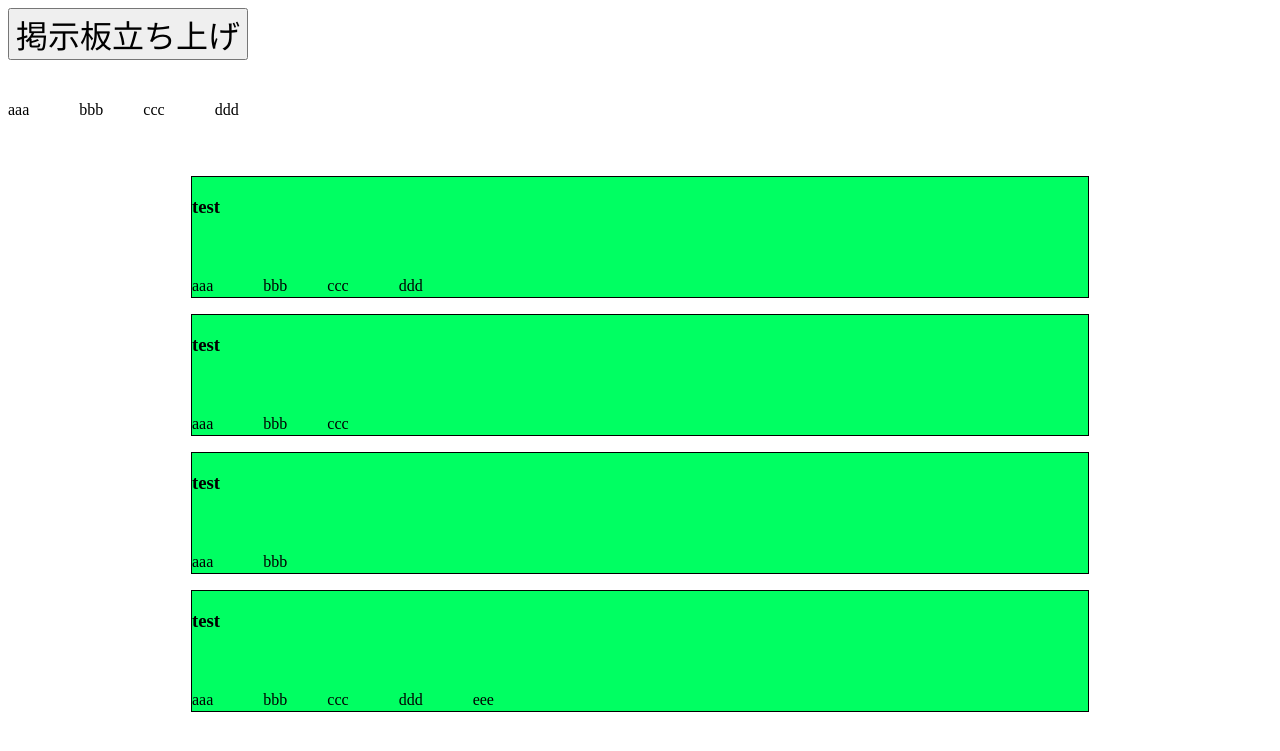
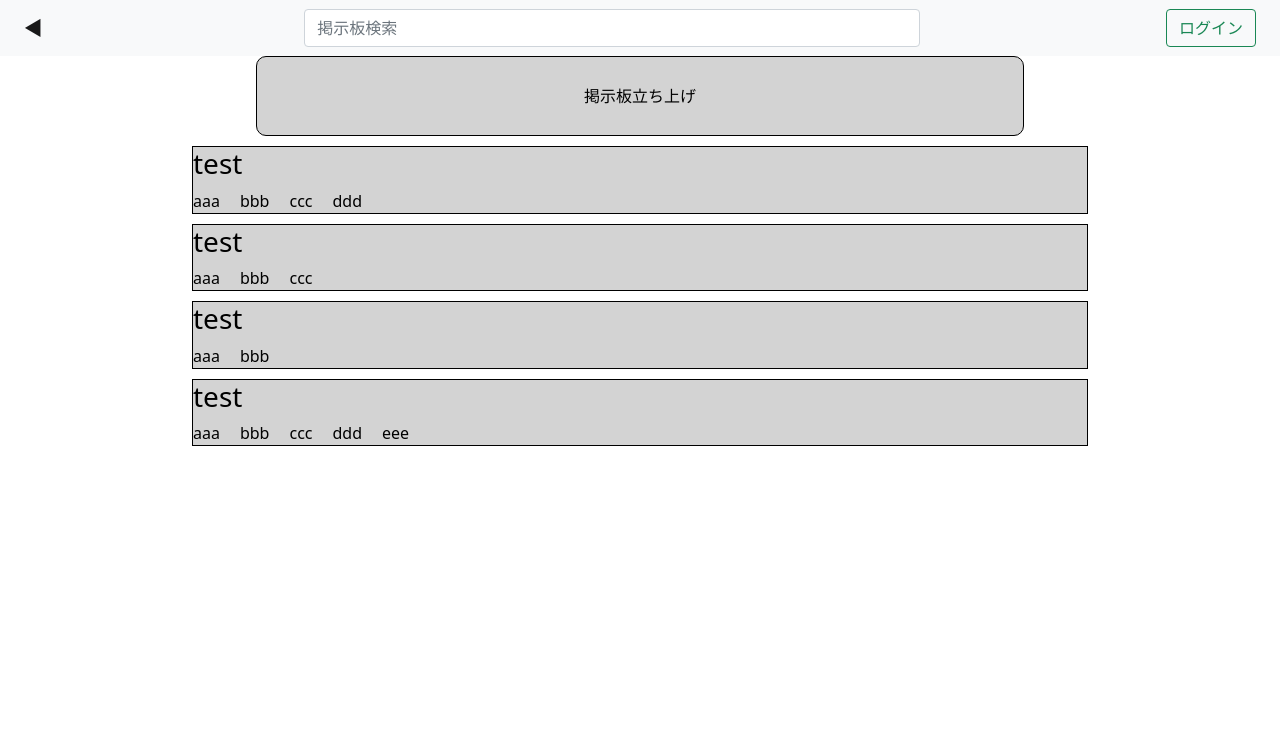
Before and after one commit to ASO2101166/Strategy-Desk, a PHP site: page /frontend/Home.php in a window 1280 px wide. Shown: the top 751 px of the page. Run offline with PHP 8.4, Linux system fonts and the light colour scheme.

Commit message:
Home.php

```diff
--- a/04_ソースコード/frontend/BoardLaunch.php
+++ b/04_ソースコード/frontend/BoardLaunch.php
@@ -10,10 +10,6 @@
         <link rel="stylesheet" href="../static/css/BoardLaunch.css">
     </head>
     <body>
-        <!-- ヘッダー読み込み -->
-        <?php include("Headline.php")?>
-        <!-- --------------- -->
-        <div class="container-fluid">
         <div class="main">
             <h2 class="midashi">掲示板立ち上げ</h2>
             <form action="../backend/BoardCreation.php" method="post">
@@ -51,7 +47,6 @@
                 </div>
             </form>
         </div>
-        </div>
         <script src="../static/js/BoardLaunch.js"></script>
     </body>
 </html>
--- a/04_ソースコード/frontend/Home.php
+++ b/04_ソースコード/frontend/Home.php
@@ -4,6 +4,7 @@
     <meta charset="UTF-8">
     <title></title>
     <meta name="viewport" content="width=device-width, initial-scale=1">
+    <link rel="stylesheet" href="https://cdn.jsdelivr.net/npm/bootstrap@5.2.3/dist/css/bootstrap.min.css" integrity="sha384-rbsA2VBKQhggwzxH7pPCaAqO46MgnOM80zW1RWuH61DGLwZJEdK2Kadq2F9CUG65" crossorigin="anonymous">
     <link rel="stylesheet" href="https://cdn.jsdelivr.net/npm/bootstrap-icons@1.10.2/font/bootstrap-icons.css">
     <meta name="description" content="ここにサイト説明を入れます">
     <link rel="stylesheet" href="">
@@ -11,22 +12,24 @@
     </head>
 
     <body>
-        <button class="creation"  type="button">掲示板立ち上げ</button>
-        <div class="">
+        <!-- ヘッダー読み込み -->
+        <?php include("Headline.php")?>
+        <!-- --------------- -->
+        <div class="container-fluid">
+            <button id="creation" type="button">
+                <div>掲示板立ち上げ</div>
+            </button>
+            <!-- 掲示板立ち上げ画面表示 -->
+            <div id="launch_background" hidden="true"></div>
+            <div id="add_launch_area" hidden="true">
+                <?php include("BoardLaunch.php")?>
             </div>
-<div class="main">
-    <div class="parent">
-                            <div class="child">aaa</div>
-                            <div calss="child">bbb</div>
-                            <div class="child">ccc</div>
-                            <div class="child">ddd</div>
-                        </div>
-
-            <div class="container">
+            <!-- --------------------- -->
+            <br>
             <main>
-
-                    <p></p>
-                    <div class="test" id="test">
+                <div class="test">
+                    <form action="" method="post">
+                        <button class="board_form_button" type="submit">
                             <h3>test</h3>
                             <div class="parent">
                                 <div class="child">aaa</div>
@@ -34,45 +37,52 @@
                                 <div class="child">ccc</div>
                                 <div class="child">ddd</div>
                             </div>
+                        </button>
+                    </form>
                 </div>
-                    <p></p>
-
-                    <div class="test" id="test2">
+                <br>
+                <div class="test">
+                    <form action="" method="post">
+                        <button class="board_form_button" type="submit">
                             <h3>test</h3>
-                        <div class="parent2">
-                            <div class="child2">aaa</div>
-                            <div calss="child2">bbb</div>
-                            <div class="child2">ccc</div>
+                            <div class="parent">
+                                <div class="child">aaa</div>
+                                <div calss="child">bbb</div>
+                                <div class="child">ccc</div>
                             </div>
+                        </button>
+                    </form>
+                </div>
+                <br>
+                <div class="test">
+                    <form action="" method="post">
+                        <button class="board_form_button" type="submit">
+                            <h3>test</h3>
+                            <div class="parent">
+                                <div class="child">aaa</div>
+                                <div calss="child">bbb</div>
+                            </div>
+                        </button>
+                    </form>
+                </div>
+                <br>
+                <div class="test">
+                    <form action="" method="post">
+                        <button class="board_form_button" type="submit">
+                            <h3>test</h3>
+                            <div class="parent">
+                                <div class="child">aaa</div>
+                                <div calss="child">bbb</div>
+                                <div class="child">ccc</div>
+                                <div class="child">ddd</div>
+                                <div class="child">eee</div>
+                            </div>
+                        </button>
+                    </form>
+                </div>
+            </main>
         </div>
 
-                    <p></p>
-
-                    <div class="test" id="test3">
-                        <h3>test</h3>
-                        <div class="parent3">
-                            <div class="child3">aaa</div>
-                            <div calss="child3">bbb</div>
-                        </div>
-                    </div>
-
-                    <p></p>
-
-                    <div class="test" id="test4">
-                        <h3>test</h3>
-                        <div class="parent4">
-                            <div class="child4">aaa</div>
-                            <div calss="child4">bbb</div>
-                            <div class="child4">ccc</div>
-                            <div class="child4">ddd</div>
-                            <div class="child4">eee</div>
-                        </div>
-                    </div>
-
-                </main>
-           </div>
-</div>
-
-        <script src=""></script>
+        <script src="../static/js/Home.js"></script>
     </body>
 </html>
--- a/04_ソースコード/static/css/BoardLaunch.css
+++ b/04_ソースコード/static/css/BoardLaunch.css
@@ -7,7 +7,7 @@ button{
     appearance: none;
 }
 .main {
-    width:60%;
+    width:70vw;
     margin-top:5%;
     margin-left: auto;
     margin-right: auto;
@@ -16,6 +16,7 @@ button{
     padding-bottom: 2vh;
     border-radius: 10px;
     background-color: lightgray;
+    border: 1px solid #000;
 }
 .midashi {
     padding-top: 10px;
--- a/04_ソースコード/static/css/Home.css
+++ b/04_ソースコード/static/css/Home.css
@@ -1,99 +1,68 @@
-
+button{
+    background-color: transparent;
+    border: none;
+    cursor: pointer;
+    outline: none;
+    padding: 0;
+    appearance: none;
+}
+br {
+    display: block;
+    content: "";
+    margin: 10px 0;
+}
+#creation {
+    display: flex;
+    align-items: center;
+    justify-content: center;
+    background-color: lightgray;
+    margin-left: auto;
+    margin-right: auto;
+    height: 10vh;
+    width: 60vw;
+    border: 1px solid #000;
+    border-radius: 10px;
+}
+#add_launch_area {
+    position: fixed;
+    left: calc(50% - 70vw/2);
+}
+#launch_background {
+    position: absolute;
+    top: 0;
+    right: 0;
+    bottom: 0;
+    left: 0;
+    width: 100vw;
+    min-height: 100vh;
+    background-color: rgba(0,0,0,0.74);
+}
 .test {
     width: 70vw;
-    height: 15vh;
+    /* height: 15vh; */
+    text-align: left;
     margin-left:auto;margin-right:auto;
-    background-color: rgb(0, 255, 98);
+    background-color: lightgrey;
     border: 1px solid #000;
 }
 
-
+.board_form_button{
+    width: 100%;
+    text-align: left;
+}
 .child {
     /* float: left; */
-    margin-right: 10px;
+    /* margin-right: 10px; */
     /* padding-right: 10px; */
 }
 
 .parent {
     text-align: center;
-    line-height: 100px;
-    width: 100px;
-    height: 100px;
+    /* line-height: 100px; */
+    /* width: 100px; */
+    /* height: 100px; */
     display: flex;
+    flex-wrap: wrap;
     gap: 20px;
-    gap: 40px 40px;
+    /* gap: 40px 40px; */
 }
-
-.test2 {
-    width: 70vw;
-    height: 15vh;
-    margin-left:auto;margin-right:auto;
-    background-color: rgb(0, 255, 98);
-}
-
-.child2 {
-    /* float: left; */
-    margin-right: 10px;
-    /* padding-right: 10px; */
-}
-
-.parent2 {
-    text-align: center;
-    line-height: 100px;
-    width: 100px;
-    height: 100px;
-    display: flex;
-    gap: 20px;
-    gap: 40px 40px;
-}
-
-.test3 {
-    width: 70vw;
-    height: 15vh;
-    margin-left:auto;margin-right:auto;
-    background-color: rgb(0, 255, 98);
-}
-
-.child3 {
-    /* float: left; */
-    margin-right: 10px;
-    /* padding-right: 10px; */
-}
-
-.parent3 {
-    text-align: center;
-    line-height: 100px;
-    width: 100px;
-    height: 100px;
-    display: flex;
-    gap: 20px;
-    gap: 40px 40px;
-}
-
-.test4 {
-    width: 70vw;
-    height: 15vh;
-    margin-left:auto;margin-right:auto;
-    background-color: rgb(0, 255, 98);
-}
-
-.child4 {
-    /* float: left; */
-    margin-right: 10px;
-    /* padding-right: 10px; */
-}
-
-.parent4 {
-    text-align: center;
-    line-height: 100px;
-    width: 100px;
-    height: 100px;
-    display: flex;
-    gap: 20px;
-    gap: 40px 40px;
-}
-
-.creation{
-    font-size: 200%;
-    margin-left:auto;margin-right:auto;
-}
--- /dev/null
+++ b/04_ソースコード/static/js/Home.js
@@ -0,0 +1,14 @@
+let creation,launch_background,add_launch_area;
+creation = document.getElementById("creation");
+launch_background = document.getElementById("launch_background");
+add_launch_area = document.getElementById("add_launch_area");
+creation.addEventListener("click",creationopen);
+launch_background.addEventListener("click",creationclose);
+function creationopen(){
+    add_launch_area.hidden = false;
+    launch_background.hidden = false;
+}
+function creationclose(){
+    add_launch_area.hidden = true;
+    launch_background.hidden = true;
+}
```
Lines whose indentation alone changed are shown as unchanged.
